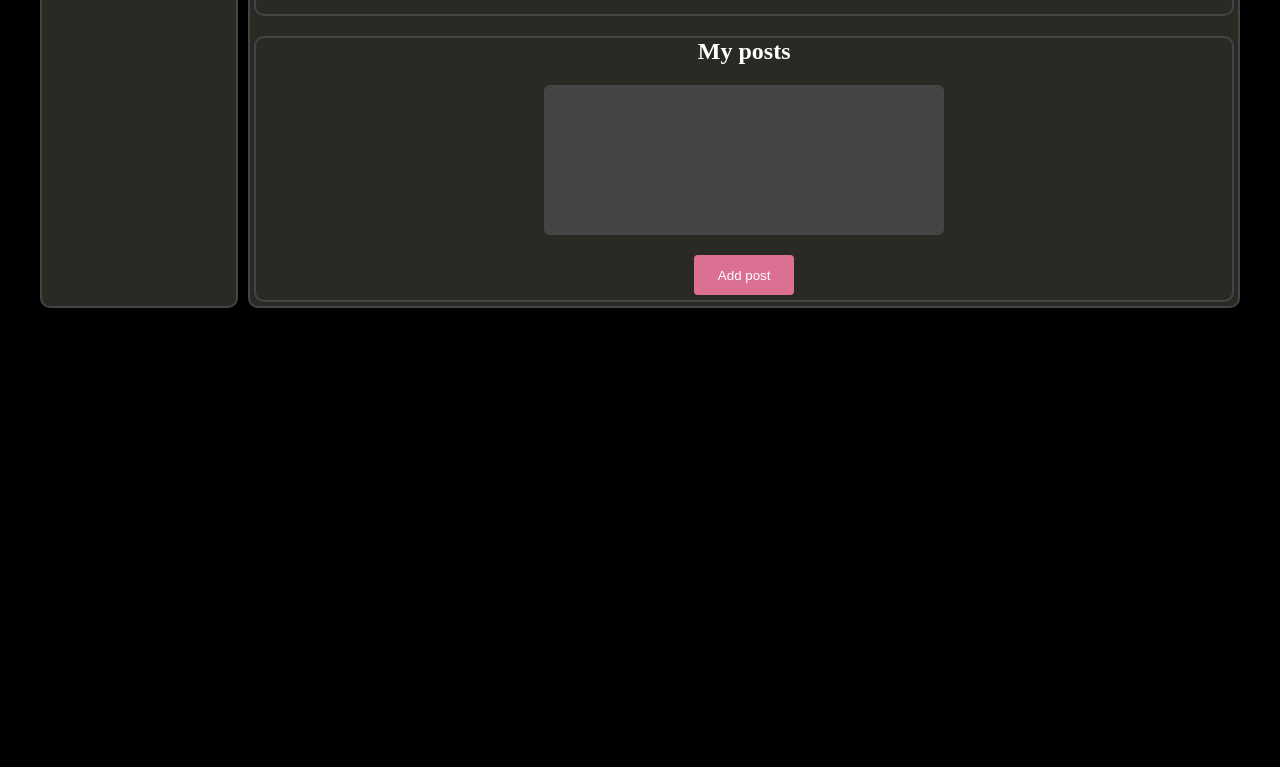
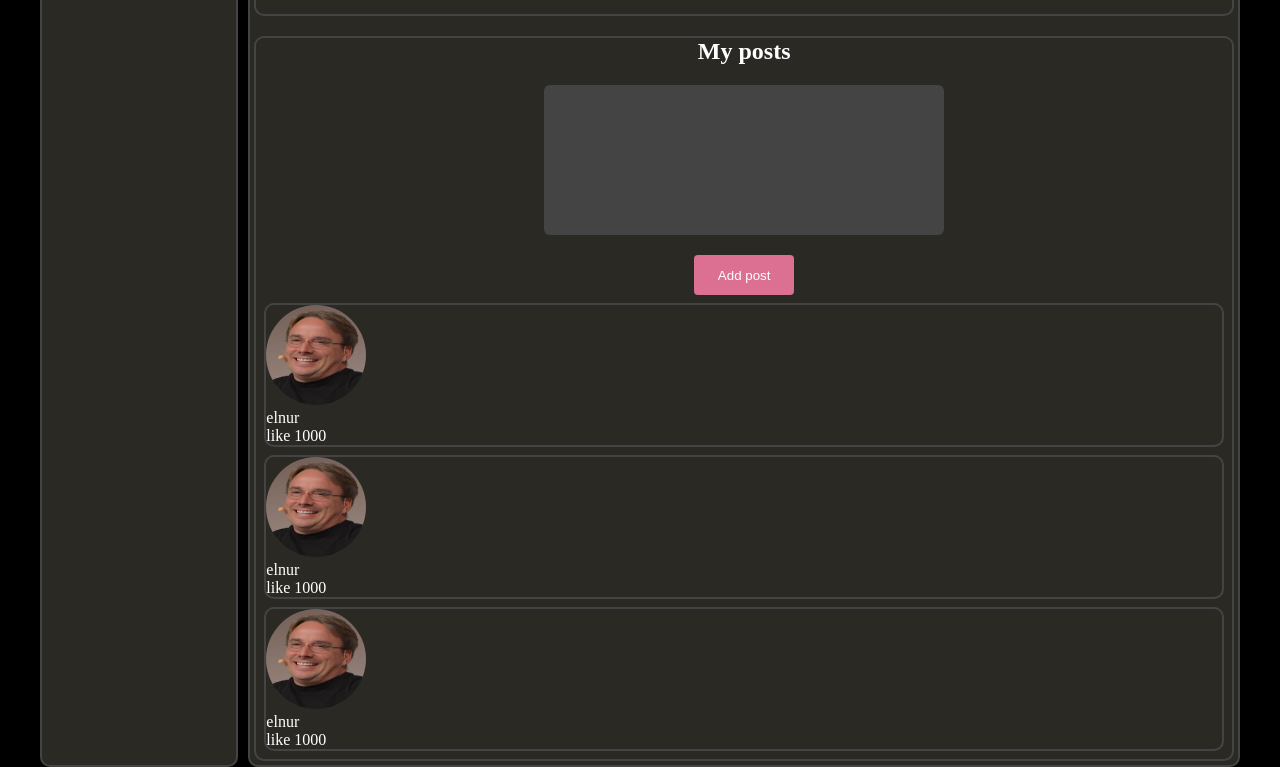
Before and after one commit to azizovelnur/old-react, a React (Create React App) app: page / in a window 1280 px wide. Shown: the part 604-1371 px from the top of the page. Before the commit the page ends 912 px from the top, so only its background shows below. Built offline with nearby package versions, Linux system fonts and the light colour scheme.

Commit message:
add post

```diff
--- a/src/components/Profile/MyProfile/MyPost/MyPost.jsx
+++ b/src/components/Profile/MyProfile/MyPost/MyPost.jsx
@@ -1,5 +1,6 @@
 import React from 'react';
 import MyPostStyle from './MyPost.module.css'
+import Post from "./Post/Post";
 const MyPost = () => {
     return (
         <div className={MyPostStyle.addPostWrapper}>
@@ -15,7 +16,9 @@ const MyPost = () => {
             </div>
 
             <div className={MyPostStyle.posts}>
-
+                <Post message={'elnur'} likesCount={1000}/>
+                <Post message={'elnur'} likesCount={1000}/>
+                <Post message={'elnur'} likesCount={1000}/>
             </div>
         </div>
     );
--- /dev/null
+++ b/src/components/Profile/MyProfile/MyPost/Post/Post.jsx
@@ -0,0 +1,22 @@
+import React from 'react';
+import linus from '../../../../../images/linus.jpg'
+import PostStyle from './Post.module.css'
+
+const Post = (props) => {
+    return (
+        <div className={PostStyle.item}>
+            <div>
+                <img src={linus} alt=""/>
+            </div>
+            <div>
+                {props.message}
+            </div>
+
+            <div>
+                <span>like</span> {props.likesCount}
+            </div>
+        </div>
+    );
+};
+
+export default Post;
--- /dev/null
+++ b/src/components/Profile/MyProfile/MyPost/Post/Post.module.css
@@ -0,0 +1,11 @@
+.item {
+    border: 2px solid #444444;
+    margin: 8px;
+    border-radius: 10px;
+}
+
+.item img {
+    width: 100px;
+    height: 100px;
+    border-radius: 100%;
+}
```
